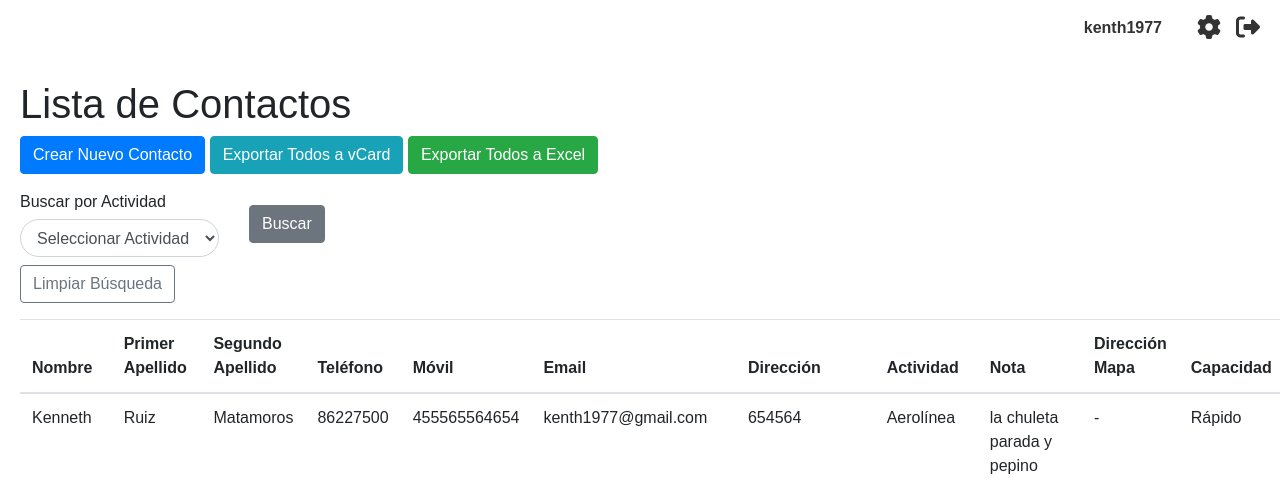
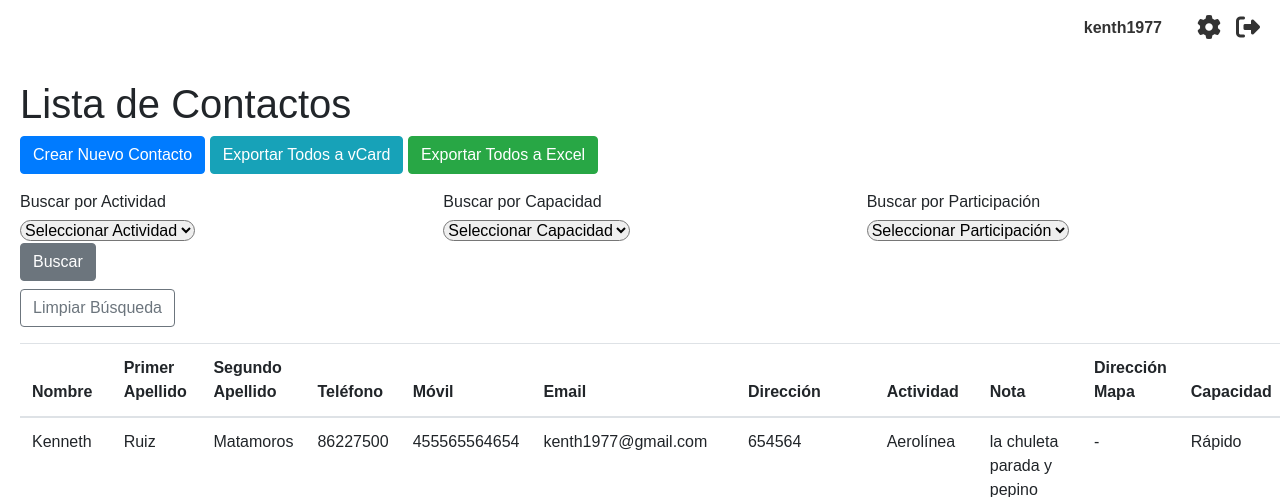
Before and after one commit to kerm1977/miniapp, a Flask app: page /listar_contacto in a window 1280 px wide; the page is wider, and only the part inside the window is pictured. Shown: the top 497 px of that part. Run offline with Flask 3, Linux system fonts and the light colour scheme; a user stored in the database is signed in; data comes from the database, SQL or seed files in the repository; some libraries are stand-ins or nearby versions.

Commit message:
creado los buscadores

```diff
--- a/app.py
+++ b/app.py
@@ -203,8 +203,11 @@ class ContactoForm(FlaskForm):
 
     submit = SubmitField('Guardar', render_kw={"class": "btn btn-primary"})
 
+from flask_wtf import FlaskForm
+from wtforms import SelectField, SubmitField
+
 class BusquedaContactoForm(FlaskForm):
-    busqueda = SelectField('Buscar por Actividad', choices=[
+    busqueda_actividad = SelectField('Buscar por Actividad', choices=[
         ('', 'Seleccionar Actividad'),
         ('La Tribu', 'La Tribu'),
         ('Senderista', 'Senderista'),
@@ -232,7 +235,24 @@ class BusquedaContactoForm(FlaskForm):
         ('Aerolínea', 'Aerolínea'),
         ('Guía', 'Guía'),
         ('Banco', 'Banco'),
-        ('Otros', 'Otros') # Cambié 'Otros (especifique)' a 'Otros' para la búsqueda
+        ('Otros', 'Otros')
+    ], render_kw={"class": "rounded-pill form-select"})
+    busqueda_capacidad_persona = SelectField('Buscar por Capacidad', choices=[
+        ('', 'Seleccionar Capacidad'),
+        ('Rápido', 'Rápido'),
+        ('Intermedio', 'Intermedio'),
+        ('Básico', 'Básico'),
+        ('Iniciante', 'Iniciante')
+    ], render_kw={"class": "rounded-pill form-select"})
+    busqueda_participacion = SelectField('Buscar por Participación', choices=[
+        ('', 'Seleccionar Participación'),
+        ('Solo de La Tribu', 'Solo de La Tribu'),
+        ('constante', 'constante'),
+        ('inconstante', 'inconstante'),
+        ('El Camino de Costa Rica', 'El Camino de Costa Rica'),
+        ('Parques Nacionales', 'Parques Nacionales'),
+        ('Paseo | Recreativo', 'Paseo | Recreativo'),
+        ('Revisar/Eliminar', 'Revisar/Eliminar')
     ], render_kw={"class": "rounded-pill form-select"})
     submit_buscar = SubmitField('Buscar', render_kw={"class": "btn btn-secondary"})
 
@@ -560,18 +580,27 @@ def borrar_contacto(id):
 @login_required
 def buscar_contacto():
     form_busqueda = BusquedaContactoForm()
+    contactos = Contacto.query.filter_by(usuario_id=current_user.id)
+
     if form_busqueda.validate_on_submit():
-        termino_busqueda = form_busqueda.busqueda.data
-        if termino_busqueda: # Asegurarse de que se haya seleccionado algo
-            contactos = Contacto.query.filter(
-                Contacto.tipo_actividad.like(f'%{termino_busqueda}%')
-            ).filter_by(usuario_id=current_user.id).all()
-            return render_template('listar_contacto.html', contactos=contactos, form_busqueda=form_busqueda)
-        else:
-            # Si no se selecciona ninguna actividad, mostrar todos los contactos
-            contactos = Contacto.query.filter_by(usuario_id=current_user.id).all()
-            return render_template('listar_contacto.html', contactos=contactos, form_busqueda=form_busqueda)
-    return redirect(url_for('listar_contacto'))
+        termino_actividad = form_busqueda.busqueda_actividad.data
+        termino_capacidad = form_busqueda.busqueda_capacidad_persona.data
+        termino_participacion = form_busqueda.busqueda_participacion.data
+
+        if termino_actividad:
+            contactos = contactos.filter(Contacto.tipo_actividad == termino_actividad)
+
+        if termino_capacidad:
+            contactos = contactos.filter(Contacto.capacidad_persona == termino_capacidad)
+
+        if termino_participacion:
+            contactos = contactos.filter(Contacto.participacion == termino_participacion)
+
+        resultados = contactos.all()
+        return render_template('listar_contacto.html', contactos=resultados, form_busqueda=form_busqueda)
+
+    # Si la solicitud es GET o el formulario no es válido, mostrar todos los contactos con el formulario de búsqueda
+    return render_template('listar_contacto.html', contactos=Contacto.query.filter_by(usuario_id=current_user.id).all(), form_busqueda=form_busqueda)
 
 
 
--- a/templates/listar_contacto.html
+++ b/templates/listar_contacto.html
@@ -18,16 +18,22 @@
     <div class="mt-3">
         <form method="POST" action="{{ url_for('buscar_contacto') }}" class="row g-3 align-items-center">
             {{ form_busqueda.csrf_token }}
-            <div class="col-auto">
-                {{ form_busqueda.busqueda.label(class="form-label") }}
-                {{ form_busqueda.busqueda(class="rounded-pill form-control") }}
+            <div class="col-md-4">
+                {{ form_busqueda.busqueda_actividad.label(class="form-label") }}
+                {{ form_busqueda.busqueda_actividad(class="rounded-pill form-select") }}
             </div>
-
+            <div class="col-md-4">
+                {{ form_busqueda.busqueda_capacidad_persona.label(class="form-label") }}
+                {{ form_busqueda.busqueda_capacidad_persona(class="rounded-pill form-select") }}
+            </div>
+            <div class="col-md-4">
+                {{ form_busqueda.busqueda_participacion.label(class="form-label") }}
+                {{ form_busqueda.busqueda_participacion(class="rounded-pill form-select") }}
+            </div>
             <div class="col-auto">
                 {{ form_busqueda.submit_buscar(class="btn btn-secondary") }}
             </div>
         </form>
-
         <a href="{{ url_for('listar_contacto') }}" class="btn btn-outline-secondary mt-2">Limpiar Búsqueda</a>
     </div>
 
```
